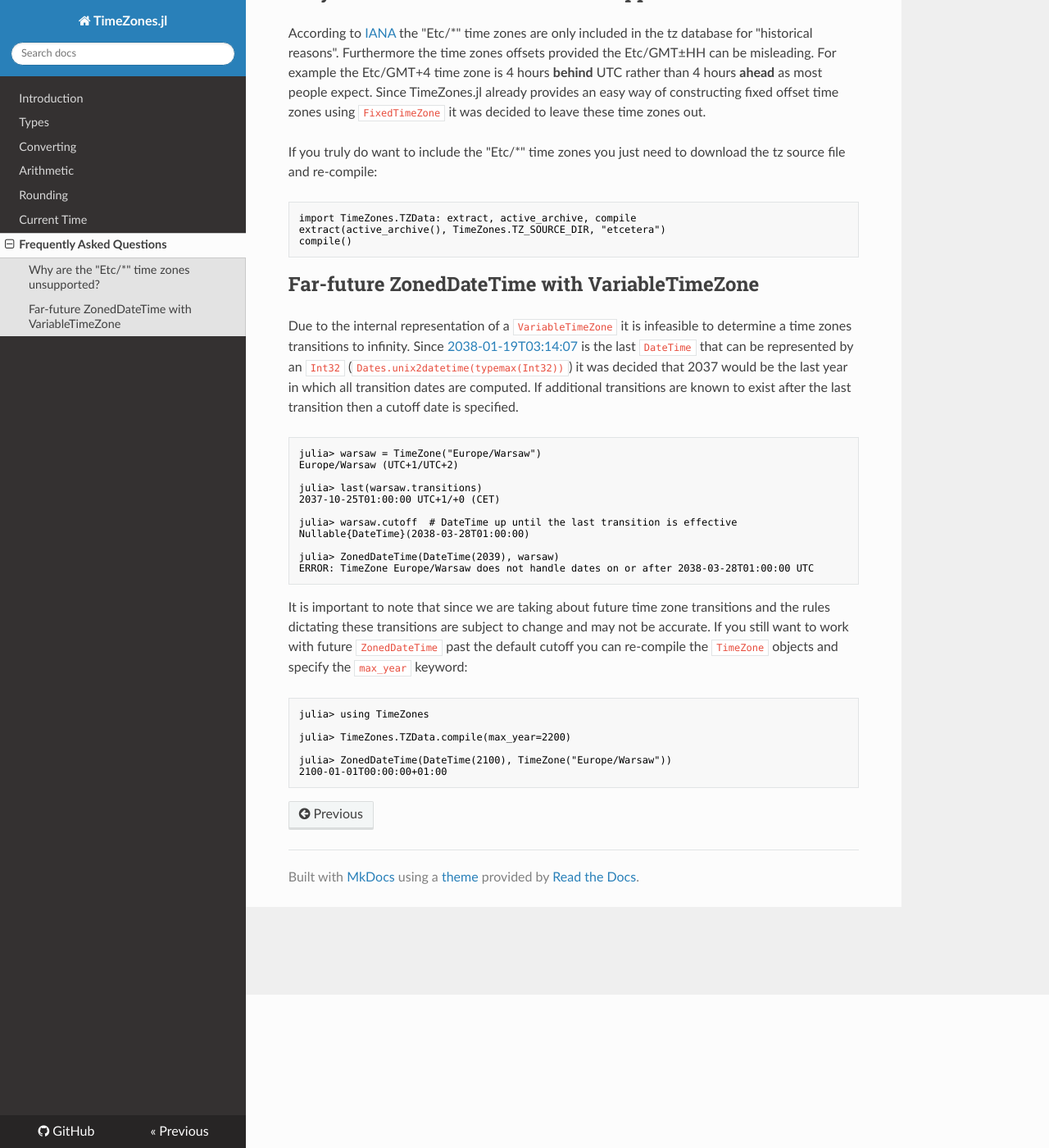
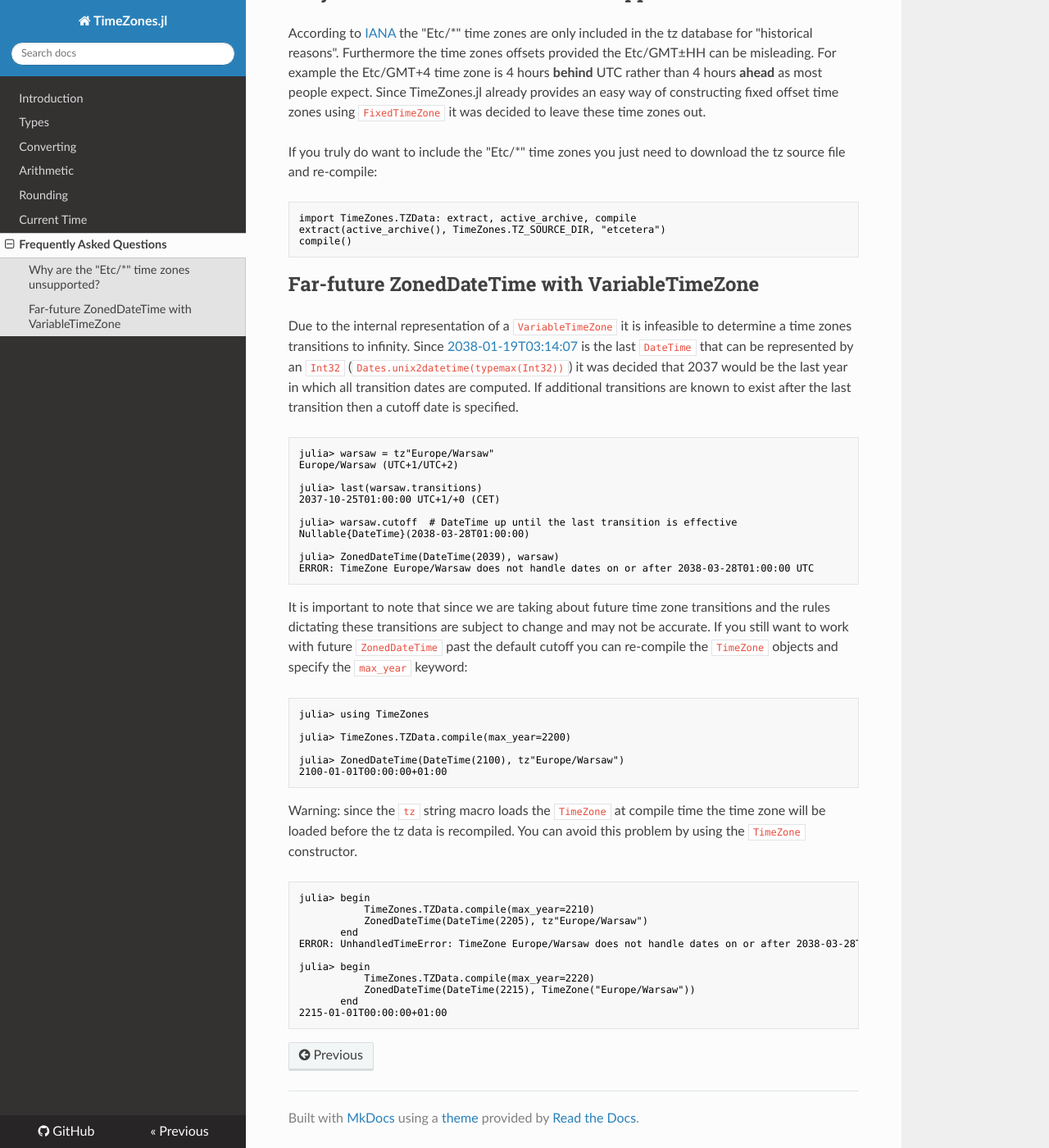
Before and after one commit to JuliaTime/TimeZones.jl, an MkDocs documentation site: the page built from docs/faq.md, in a window 1280 px wide and 1400 px high, scrolled down 187 px. Shown: the whole window at 82% size. Built offline with MkDocs 1.6.1, drawn with Linux system fonts in a browser that asks for light colours; nearby versions of some CDN libraries; old or Windows-style settings are respelled for this version of MkDocs.

Commit message:
Update docs to use tz string macro

````diff
--- a/docs/faq.md
+++ b/docs/faq.md
@@ -18,7 +18,7 @@ compile()
 Due to the internal representation of a `VariableTimeZone` it is infeasible to determine a time zones transitions to infinity. Since [2038-01-19T03:14:07](https://en.wikipedia.org/wiki/Year_2038_problem) is the last `DateTime` that can be represented by an `Int32` (`Dates.unix2datetime(typemax(Int32))`) it was decided that 2037 would be the last year in which all transition dates are computed. If additional transitions are known to exist after the last transition then a cutoff date is specified.
 
 ```julia
-julia> warsaw = TimeZone("Europe/Warsaw")
+julia> warsaw = tz"Europe/Warsaw"
 Europe/Warsaw (UTC+1/UTC+2)
 
 julia> last(warsaw.transitions)
@@ -38,6 +38,22 @@ julia> using TimeZones
 
 julia> TimeZones.TZData.compile(max_year=2200)
 
-julia> ZonedDateTime(DateTime(2100), TimeZone("Europe/Warsaw"))
+julia> ZonedDateTime(DateTime(2100), tz"Europe/Warsaw")
 2100-01-01T00:00:00+01:00
 ```
+
+Warning: since the `tz` string macro loads the `TimeZone` at compile time the time zone will be loaded before the tz data is recompiled. You can avoid this problem by using the `TimeZone` constructor.
+
+```julia
+julia> begin
+           TimeZones.TZData.compile(max_year=2210)
+           ZonedDateTime(DateTime(2205), tz"Europe/Warsaw")
+       end
+ERROR: UnhandledTimeError: TimeZone Europe/Warsaw does not handle dates on or after 2038-03-28T01:00:00 UTC
+
+julia> begin
+           TimeZones.TZData.compile(max_year=2220)
+           ZonedDateTime(DateTime(2215), TimeZone("Europe/Warsaw"))
+       end
+2215-01-01T00:00:00+01:00
+```
````
Also changed, not shown: docs/arithmetic.md (+4 -4 lines), docs/conversions.md (+3 -3 lines), docs/current.md (+1 -1 lines), docs/rounding.md (+2 -2 lines), docs/types.md (+4 -4 lines).
